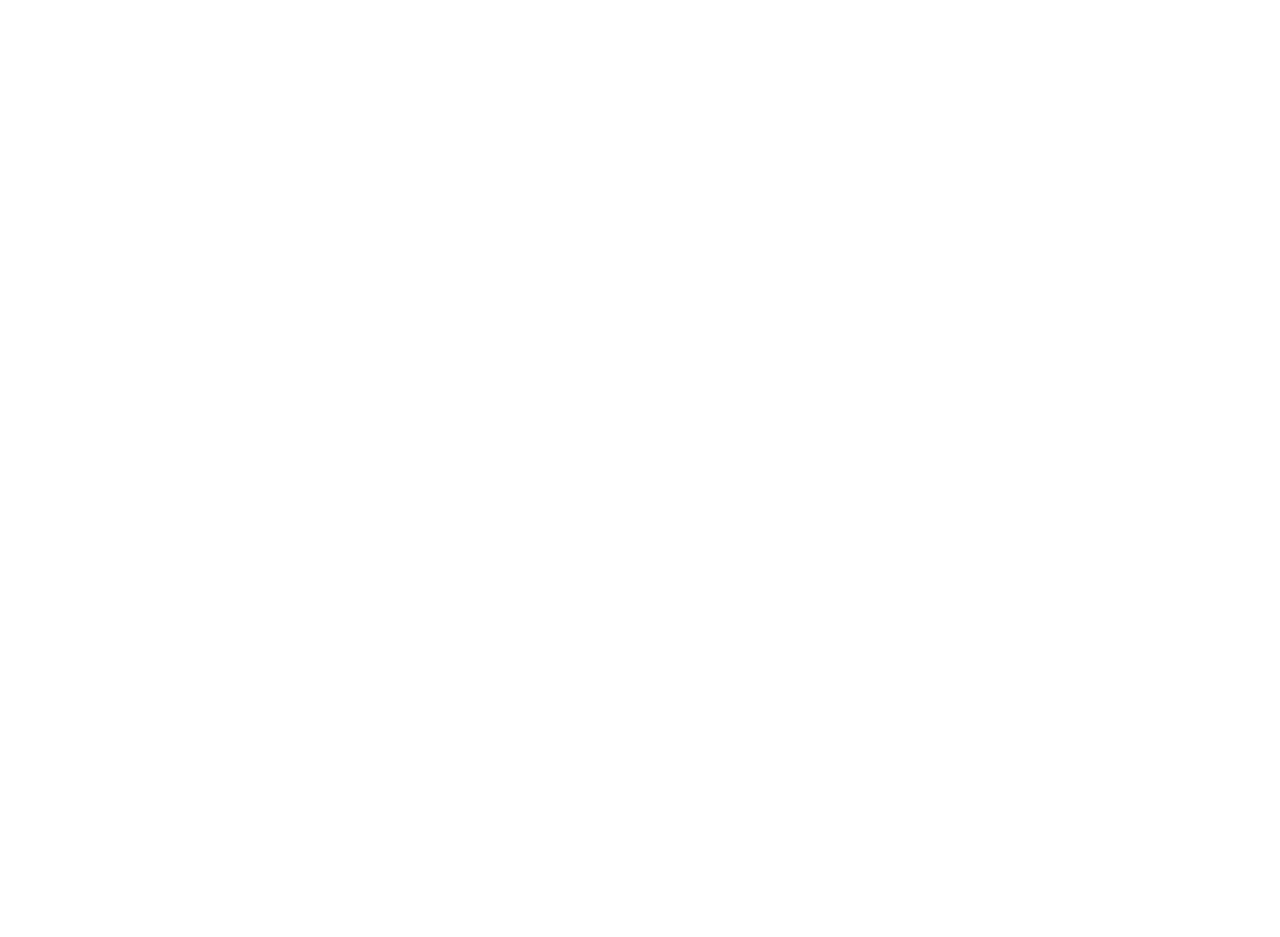
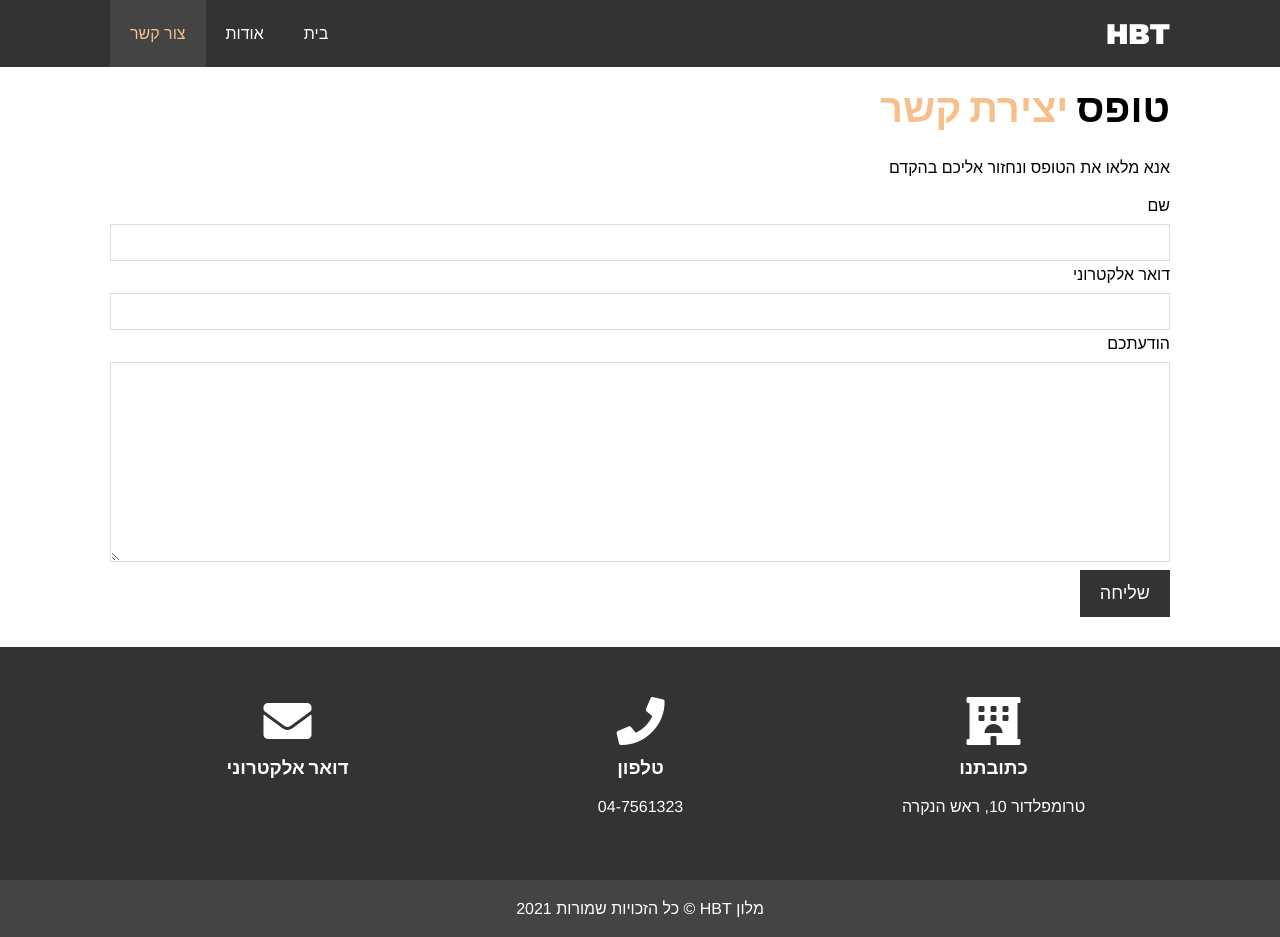
Before and after one commit to obrm/obrm-hotel, a plain HTML site: page contact.html in a window 1280 px wide. Before the commit the page ends 800 px from the top, so only its background shows below. Drawn offline with nearby package versions, Linux system fonts and the light colour scheme.

Commit message:
Contact page done

```diff
--- a/contact.html
+++ b/contact.html
@@ -0,0 +1,80 @@
+<!DOCTYPE html>
+<html lang="he" dir="rtl">
+
+<head>
+  <meta charset="UTF-8">
+  <meta http-equiv="X-UA-Compatible" content="IE=edge">
+  <meta name="viewport" content="width=device-width, initial-scale=1.0">
+  <meta name="description" content="ברוכים הבאים לבית המלון הכי טוב בארץ">
+  <meta name="keywords" content="בית מלון, ראש הנקרה, צפון, חמישה כוכבים">
+  <link rel="stylesheet" href="https://use.fontawesome.com/releases/v5.6.1/css/all.css"
+    integrity="sha384-gfdkjb5BdAXd+lj+gudLWI+BXq4IuLW5IT+brZEZsLFm++aCMlF1V92rMkPaX4PP" crossorigin="anonymous">
+  <link rel="stylesheet" href="css/style.css">
+  <title>צור קשר</title>
+</head>
+
+<body>
+  <header>
+    <nav id="navbar">
+      <div class="container">
+        <h1 class="logo"><a href="index.html">HBT</a></h1>
+        <ul>
+          <li><a class="current" href="contact.html">צור קשר</a></li>
+          <li><a href="about.html">אודות</a></li>
+          <li><a href="index.html">בית</a></li>
+        </ul>
+      </div>
+    </nav>
+  </header>
+
+  <section id="contact-form" class="py-3">
+    <div class="container">
+      <h1 class="l-heading">טופס <span class="text-primary">יצירת קשר</span></h1>
+      <p>אנא מלאו את הטופס ונחזור אליכם בהקדם</p>
+      <form action="process.php">
+        <div class="form-group">
+          <label for="name">שם</label>
+          <input type="text" name="name" id="name">
+        </div>
+        <div class="form-group">
+          <label for="email">דואר אלקטרוני</label>
+          <input type="email" name="email" id="email">
+        </div>
+        <div class="form-group">
+          <label for="message">הודעתכם</label>
+          <textarea name="message" id="message"></textarea>
+        </div>
+        <button class="btn" type="submit">שליחה</button>
+      </form>
+    </div>
+  </section>
+
+  <section id="contact-info" class="bg-dark">
+    <div class="container">
+      <div class="box">
+        <i class="fas fa-hotel fa-3x"></i>
+        <h3>כתובתנו</h3>
+        <p>טרומפלדור 10, ראש הנקרה</p>
+      </div>
+      <div class="box">
+        <i class="fas fa-phone fa-3x"></i>
+        <h3>טלפון</h3>
+        <p>04-7561323</p>
+      </div>
+      <div class="box">
+        <i class="fas fa-envelope fa-3x"></i>
+        <h3>דואר אלקטרוני</h3>
+        <p>
+          <a href="mailto:contact@hbt.co.il">contact@hbt.co.il</a>
+        </p>
+      </div>
+    </div>
+  </section>
+
+  <footer id="main-footer">
+    <p>מלון HBT &copy; כל הזכויות שמורות 2021</p>
+  </footer>
+
+</body>
+
+</html>
--- a/css/style.css
+++ b/css/style.css
@@ -266,6 +266,33 @@ p {
   opacity: 0.9;
 }
 
+/* Contact Form */
+#contact-form .form-group {
+  margin: bottom 20px;
+}
+
+#contact-form label {
+  display: block;
+  margin-bottom: 5px;
+}
+
+#contact-form input,
+#contact-form textarea {
+  width: 100%;
+  padding: 10px;
+  border: 1px solid #ddd;
+}
+
+#contact-form textarea {
+  height: 200px;
+}
+
+#contact-form input:focus,
+#contact-form textarea:focus {
+  outline: none;
+  border-color: #f7c08a;
+}
+
 /* Footer */
 #main-footer {
   text-align: center;
```
